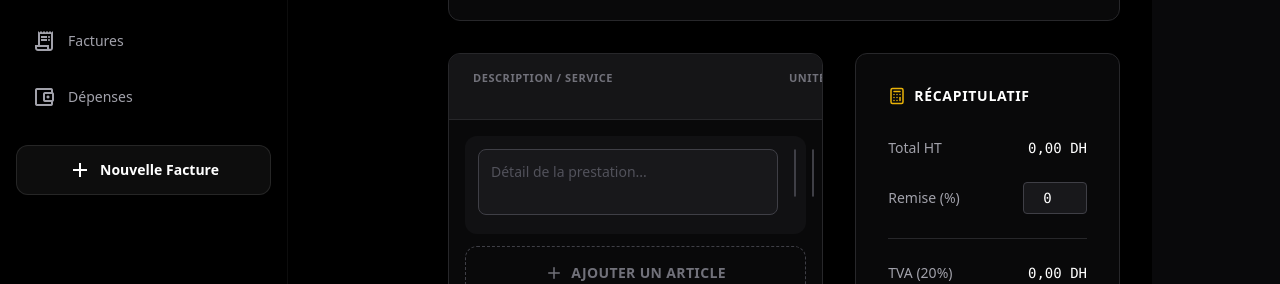
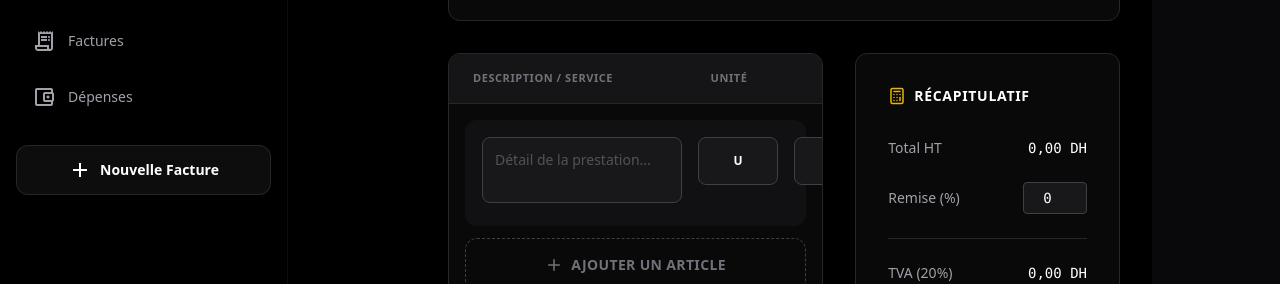
Before and after one commit to Baguza666/client-final-delivery, a Next.js app: page /quotes/new in a window 1280 px wide. Shown: the part 376-660 px from the top of the page. Built offline with nearby package versions, Linux system fonts and the light colour scheme; no server answers; the database is empty; a web font is replaced by a local one.

Commit message:
Fix: Hardcode legal numbers, resolve TS7022 error, and overhaul QuoteBuilder UI layout

```diff
--- a/src/components/quotes/QuoteBuilder.tsx
+++ b/src/components/quotes/QuoteBuilder.tsx
@@ -16,14 +16,14 @@ import {
 import Link from 'next/link'
 import { createQuote } from './QuoteActions'
 
-// Configuration des colonnes pour un contrôle total de la largeur
+// Configuration des colonnes avec flex-shrink-0 pour empêcher le collapse
 const COLUMN_WIDTHS = {
-    description: 'flex-grow min-w-[300px]',
-    unit: 'w-24',
-    qty: 'w-24',
-    price: 'w-40',
-    total: 'w-40',
-    actions: 'w-12'
+    description: 'flex-1 min-w-[200px]',
+    unit: 'flex-shrink-0 w-[80px]',
+    qty: 'flex-shrink-0 w-[100px]',
+    price: 'flex-shrink-0 w-[120px]',
+    total: 'flex-shrink-0 w-[140px]',
+    actions: 'flex-shrink-0 w-[48px]'
 }
 
 interface Client {
@@ -197,8 +197,9 @@ export default function QuoteBuilder() {
                         {/* LISTE DES ARTICLES */}
                         <div className="p-4 space-y-3">
                             {items.map((item, i) => (
-                                <div key={i} className="flex gap-4 items-start bg-zinc-800/30 p-3 rounded-xl border border-transparent hover:border-zinc-700 transition-all">
+                                <div key={i} className="flex flex-col lg:flex-row gap-3 lg:gap-4 items-stretch lg:items-start bg-zinc-800/30 p-4 rounded-xl border border-transparent hover:border-zinc-700 transition-all">
 
+                                    {/* Description - takes remaining space */}
                                     <div className={COLUMN_WIDTHS.description}>
                                         <textarea
                                             rows={2}
@@ -209,14 +210,17 @@ export default function QuoteBuilder() {
                                         />
                                     </div>
 
+                                    {/* Unit - fixed width, never shrinks */}
                                     <div className={COLUMN_WIDTHS.unit}>
                                         <input
                                             value={item.unit}
                                             onChange={(e) => updateItem(i, 'unit', e.target.value)}
                                             className="w-full h-12 bg-zinc-900 border border-zinc-700 rounded-lg text-center text-white text-xs font-bold uppercase focus:border-[#EAB308] outline-none"
+                                            placeholder="U"
                                         />
                                     </div>
 
+                                    {/* Quantity - fixed width, never shrinks */}
                                     <div className={COLUMN_WIDTHS.qty}>
                                         <input
                                             type="number"
@@ -226,24 +230,27 @@ export default function QuoteBuilder() {
                                         />
                                     </div>
 
+                                    {/* Price - fixed width, never shrinks */}
                                     <div className={COLUMN_WIDTHS.price}>
                                         <input
                                             type="number"
                                             step="0.01"
                                             value={item.unit_price}
                                             onChange={(e) => updateItem(i, 'unit_price', e.target.value)}
-                                            className="w-full h-12 bg-zinc-900 border border-zinc-700 rounded-lg text-right pr-4 text-white font-mono text-sm focus:border-[#EAB308] outline-none"
+                                            className="w-full h-12 bg-zinc-900 border border-zinc-700 rounded-lg text-right pr-3 text-white font-mono text-sm focus:border-[#EAB308] outline-none"
                                         />
                                     </div>
 
+                                    {/* Total - fixed width, never shrinks */}
                                     <div className={COLUMN_WIDTHS.total + " flex items-center justify-end h-12 font-mono text-white font-bold text-sm"}>
                                         {formatCurrency(item.total).replace(' DH', '')}
                                     </div>
 
+                                    {/* Delete button - fixed width, never shrinks */}
                                     <div className={COLUMN_WIDTHS.actions + " flex items-center justify-center h-12"}>
                                         <button
                                             onClick={() => removeItem(i)}
-                                            className="text-zinc-600 hover:text-red-500 transition-colors"
+                                            className="text-zinc-600 hover:text-red-500 transition-colors p-2"
                                         >
                                             <Trash2 size={18} />
                                         </button>
```
